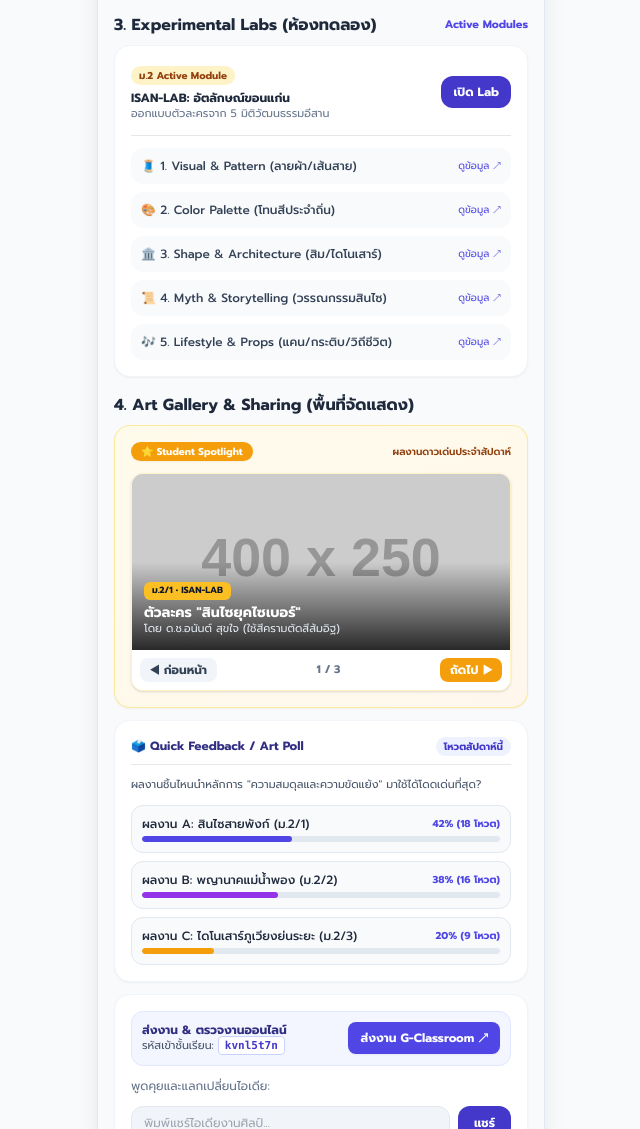
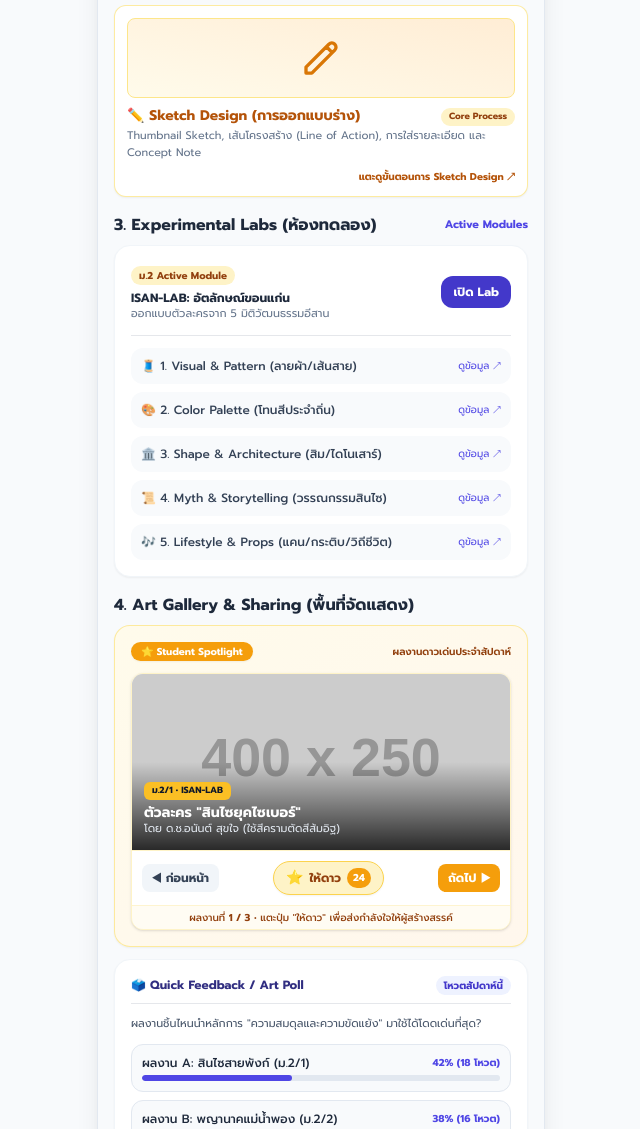
Before and after one commit to krublue-art/art-lab, a plain HTML site: page index.html in a window 1280 px wide. Shown: the part 1208-2337 px from the top of the page, without its empty margins (319-959 px from the left). Drawn offline with nearby package versions, Linux system fonts and the light colour scheme; placeholder pictures from the web are drawn by us.

Commit message:
Enhance carousel controls and add star feature

```diff
--- a/index.html
+++ b/index.html
@@ -156,6 +156,24 @@
                     </div>
                     <span class="text-[10px] text-emerald-600 font-bold mt-2 text-right">แตะดูหลักการออกแบบ ↗</span>
                 </div>
+
+                <!-- Card 1.5: Sketch Design (การออกแบบร่าง) -->
+                <div onclick="openModal('Sketch Design (การออกแบบร่างเบื้องต้น)', 'การสเก็ตช์ภาพ (Sketch Design) คือหัวใจสำคัญของการถ่ายทอดความคิดสร้างสรรค์จากจินตนาการลงสู่กระดาษหรือหน้าจอดิจิทัลอย่างรวดเร็ว ก่อนลงมือทำชิ้นงานจริง\n\n1. Thumbnail Sketch (การร่างภาพขนาดจิ๋ว):\n - วาดกรอบเล็กๆ 3-5 แบบ เพื่อทดลองจัดองค์ประกอบ ท่าทาง (Pose) และมุมมองที่แตกต่างกันโดยไม่ต้องกลัวผิด\n\n2. Construction Lines (เส้นโครงสร้างพื้นฐาน):\n - ขึ้นโครงร่างด้วยรูปทรงเรขาคณิตง่ายๆ (วงกลม วงรี สี่เหลี่ยม) และเส้นแกนกลางลำตัว (Line of Action) เพื่อกำหนดสัดส่วนและการเคลื่อนไหว\n\n3. Rough Sketch & Detail (การร่างหยาบและใส่รายละเอียด):\n - ค่อยๆ เติมรายละเอียดเสื้อผ้า ลวดลายอัตลักษณ์ถิ่น (เช่น ลายผ้ามัดหมี่ เครื่องดนตรีแคน) และอุปกรณ์ประจำตัว\n\n4. Clean Line & Annotation (การตัดเส้นและจดบันทึกแนวคิด):\n - เน้นเส้นหลักให้ชัดเจน พร้อมเขียนคำอธิบายสั้นๆ ชี้จุดเด่น วัสดุ หรือโทนสีที่ตั้งใจใช้ (Concept Note)\n\n💡 เคล็ดลับครูบลู: ไม่ต้องใช้ยางลบบ่อยในขั้นตอนร่าง! การปล่อยเส้นร่างซ้อนทับกันจะช่วยให้เห็นกระบวนการคิดและพัฒนาการของไอเดียได้ชัดเจนยิ่งขึ้น')" class="bg-white p-3 rounded-xl shadow-sm border border-amber-200/80 cursor-pointer active:scale-95 transition flex flex-col justify-between col-span-2">
+                    <div>
+                        <div class="w-full h-20 bg-gradient-to-tr from-amber-50 to-orange-100 rounded-lg mb-2 flex items-center justify-center overflow-hidden border border-amber-200">
+                            <!-- SVG Thumbnail: Pencil / Sketch Design -->
+                            <svg class="w-10 h-10 text-amber-600" fill="none" stroke="currentColor" viewBox="0 0 24 24">
+                                <path stroke-linecap="round" stroke-linejoin="round" stroke-width="2" d="M15.232 5.232l3.536 3.536m-2.036-5.036a2.5 2.5 0 113.536 3.536L6.5 21.036H3v-3.572L16.732 3.732z"></path>
+                            </svg>
+                        </div>
+                        <div class="flex items-center justify-between">
+                            <div class="text-amber-700 font-bold text-sm mb-0.5">✏️ Sketch Design (การออกแบบร่าง)</div>
+                            <span class="bg-amber-100 text-amber-800 text-[9px] px-2 py-0.5 rounded-full font-bold">Core Process</span>
+                        </div>
+                        <p class="text-[11px] text-slate-500">Thumbnail Sketch, เส้นโครงสร้าง (Line of Action), การใส่รายละเอียด และ Concept Note</p>
+                    </div>
+                    <span class="text-[10px] text-amber-700 font-bold mt-2 text-right">แตะดูขั้นตอนการ Sketch Design ↗</span>
+                </div>
             </div>
         </section>
 
@@ -226,10 +244,20 @@
                     </div>
 
                     <!-- Carousel Controls -->
-                    <div class="flex justify-between items-center p-2 bg-white text-xs">
-                        <button onclick="prevSlide()" class="p-1 rounded-lg bg-slate-100 text-slate-700 font-bold hover:bg-slate-200 active:scale-95 transition px-2.5">◀ ก่อนหน้า</button>
-                        <span id="slideIndicator" class="text-[11px] font-bold text-slate-500">1 / 3</span>
-                        <button onclick="nextSlide()" class="p-1 rounded-lg bg-amber-500 text-white font-bold hover:bg-amber-600 active:scale-95 transition px-2.5">ถัดไป ▶</button>
+                    <div class="flex justify-between items-center p-2.5 bg-white text-xs border-t border-amber-100">
+                        <button onclick="prevSlide()" class="p-1.5 rounded-lg bg-slate-100 text-slate-700 font-bold hover:bg-slate-200 active:scale-95 transition px-2.5">◀ ก่อนหน้า</button>
+
+                        <!-- Star Giving Button -->
+                        <button onclick="giveStar()" class="flex items-center gap-1.5 bg-amber-100 hover:bg-amber-200 text-amber-800 border border-amber-300 px-3 py-1.5 rounded-full font-bold shadow-sm active:scale-90 transition">
+                            <span class="text-sm leading-none">⭐</span>
+                            <span>ให้ดาว</span>
+                            <span id="starCountBadge" class="bg-amber-500 text-white text-[10px] px-1.5 py-0.5 rounded-full font-extrabold">24</span>
+                        </button>
+
+                        <button onclick="nextSlide()" class="p-1.5 rounded-lg bg-amber-500 text-white font-bold hover:bg-amber-600 active:scale-95 transition px-2.5">ถัดไป ▶</button>
+                    </div>
+                    <div class="bg-amber-50/60 text-center py-1 text-[10px] text-amber-800 font-medium border-t border-amber-100/80">
+                        ผลงานที่ <span id="slideIndicator" class="font-bold">1 / 3</span> • แตะปุ่ม "ให้ดาว" เพื่อส่งกำลังใจให้ผู้สร้างสรรค์
                     </div>
                 </div>
             </div>
@@ -394,19 +422,22 @@
                 img: "https://placehold.co/400x250/d97706/ffffff?text=ISAN-LAB+Character+Design",
                 badge: "ม.2/1 • ISAN-LAB",
                 title: "ตัวละคร \"สินไซยุคไซเบอร์\"",
-                author: "โดย ด.ช.อนันต์ สุขใจ (ใช้สีครามตัดสีส้มอิฐ)"
+                author: "โดย ด.ช.อนันต์ สุขใจ (ใช้สีครามตัดสีส้มอิฐ)",
+                stars: 24
             },
             {
                 img: "https://placehold.co/400x250/4f46e5/ffffff?text=Silk+Pattern+Armor",
                 badge: "ม.2/2 • ISAN-LAB",
                 title: "ชุดเกราะ \"ลายมัดหมี่ขอนแก่น\"",
-                author: "โดย ด.ญ.กัญญารัตน์ มีสุข (เน้นความสมดุลแบบสมมาตร)"
+                author: "โดย ด.ญ.กัญญารัตน์ มีสุข (เน้นความสมดุลแบบสมมาตร)",
+                stars: 19
             },
             {
                 img: "https://placehold.co/400x250/059669/ffffff?text=Phuwiang+Dino+Mascot",
                 badge: "ม.2/3 • ISAN-LAB",
                 title: "มาสคอต \"ไดโนเสาร์ยอดนักซอ\"",
-                author: "โดย ด.ช.พงศกร สว่างวงศ์ (เน้นจังหวะความเคลื่อนไหว)"
+                author: "โดย ด.ช.พงศกร สว่างวงศ์ (เน้นจังหวะความเคลื่อนไหว)",
+                stars: 31
             }
         ];
 
@@ -418,7 +449,18 @@
             document.getElementById('spotlightBadge').innerText = item.badge;
             document.getElementById('spotlightTitle').innerText = item.title;
             document.getElementById('spotlightAuthor').innerText = item.author;
+            document.getElementById('starCountBadge').innerText = item.stars;
             document.getElementById('slideIndicator').innerText = `${currentSlide + 1} / ${spotlightData.length}`;
+        }
+
+        function giveStar() {
+            spotlightData[currentSlide].stars += 1;
+            const badge = document.getElementById('starCountBadge');
+            badge.innerText = spotlightData[currentSlide].stars;
+            badge.classList.add('scale-125', 'bg-orange-600');
+            setTimeout(() => {
+                badge.classList.remove('scale-125', 'bg-orange-600');
+            }, 250);
         }
 
         function nextSlide() {
```
